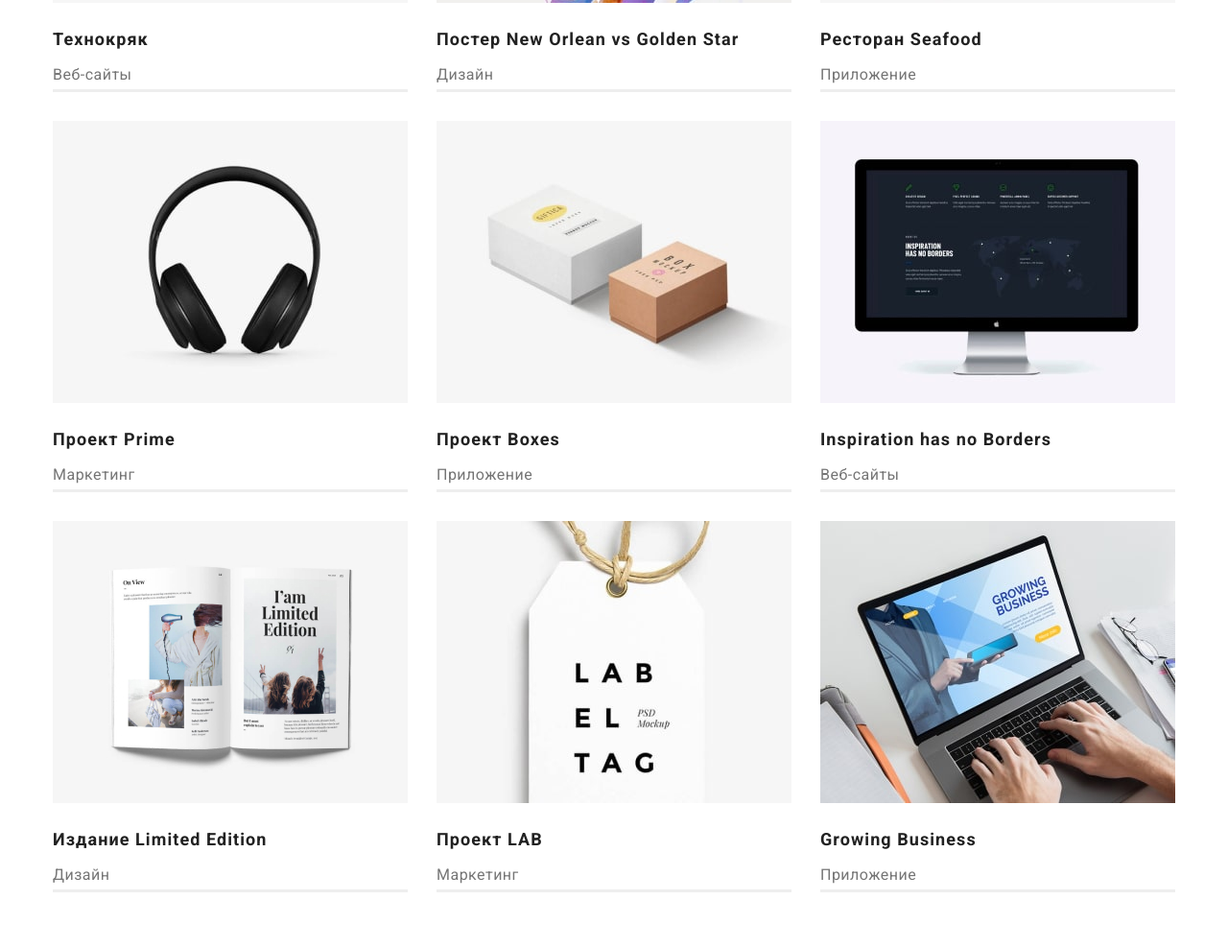
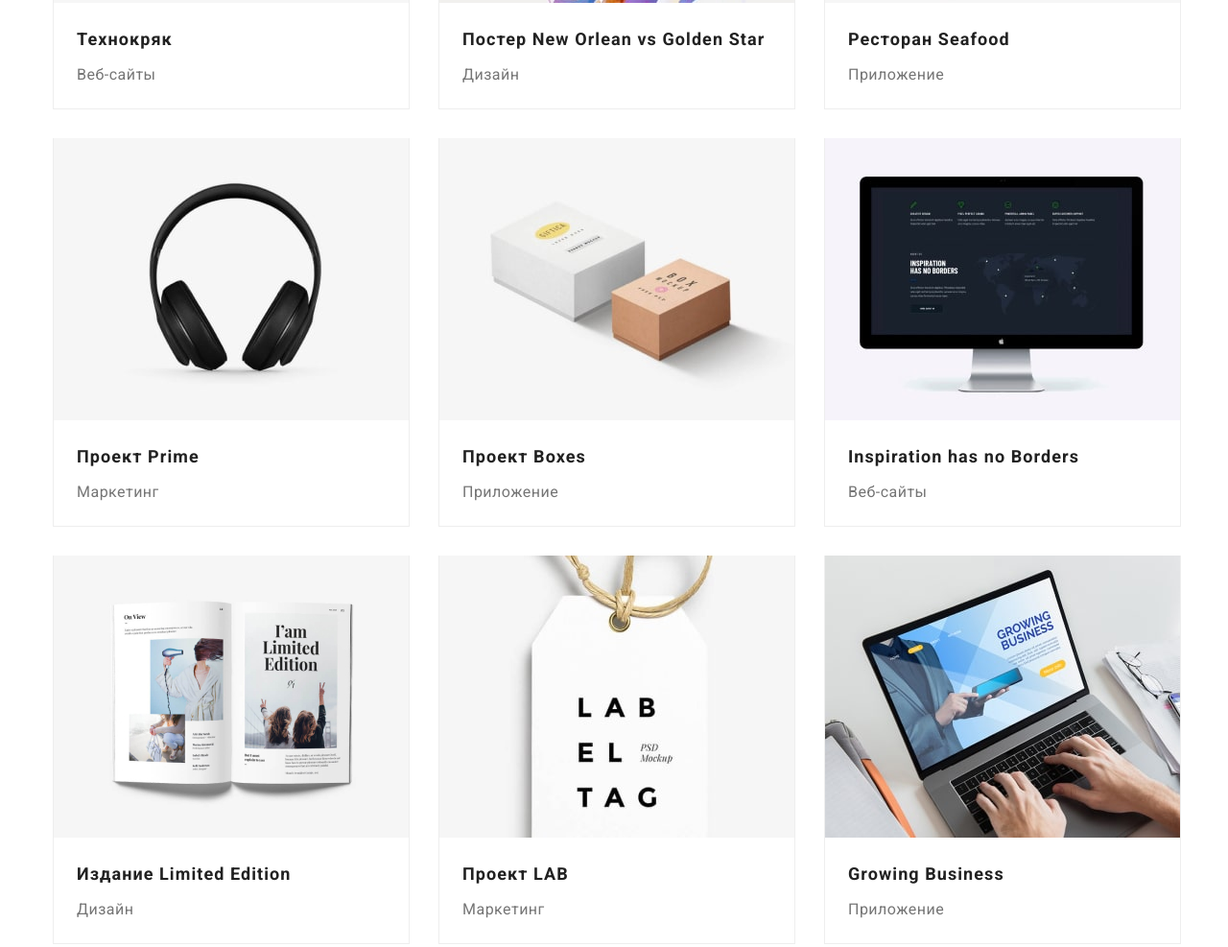
Before and after one commit to shxcf/goit-markup-hw-03, a plain HTML site: page portfolio.html in a window 1280 px wide. Shown: the part 533-1520 px from the top of the page at 96% size. Drawn offline with nearby package versions, Linux system fonts and the light colour scheme.

Commit message:
рамки

```diff
--- a/css/styles.css
+++ b/css/styles.css
@@ -197,6 +197,9 @@ body {
   background-color: var(--accent-title-color);
   width: 200px;
   height: 50px;
+  box-sizing: border-box;
+  box-shadow: 0px 4px 4px rgba(0, 0, 0, 0.15);
+  border-radius: 4px;
 }
 
 /* --------------------THINGS---------------- */
@@ -252,6 +255,14 @@ body {
   margin-right: 30px;
 }
 
+.group-item {
+  border: 10px solid #ffffff;
+  box-sizing: border-box;
+  box-shadow: 0px 1px 3px rgba(0, 0, 0, 0.12), 0px 1px 1px rgba(0, 0, 0, 0.14),
+    0px 2px 1px rgba(0, 0, 0, 0.2);
+  border-radius: 0px 0px 4px 4px;
+}
+
 .group-title {
   font-weight: 700;
   font-size: 36px;
@@ -279,6 +290,7 @@ body {
   color: var(--main-text-color);
   text-align: center;
   padding-top: 10px;
+  padding-bottom: 30px;
 }
 
 .group-item {
@@ -333,14 +345,20 @@ body {
 .themes-lists {
   display: flex;
   flex-wrap: wrap;
+  margin-right: -30px;
 }
 
 .themes-items {
   margin-right: 30px;
   margin-bottom: 30px;
-  border-bottom-width: 1 px;
-  border-bottom-style: solid;
-  border-bottom-color: #eeeeee;
+  border-bottom: 1px solid #eeeeee;
+  border-left: 1px solid #eeeeee;
+  border-right: 1px solid #eeeeee;
+}
+
+.themes-items-text {
+  margin-left: 24px;
+  margin-bottom: 20px;
 }
 
 .themes-items:nth-child(3n) {
--- a/portfolio.html
+++ b/portfolio.html
@@ -59,48 +59,66 @@
             <ul class="themes-lists list">
                 <li class="themes-items">
                     <img src="./images/img-portfolio1.jpg" alt="ноутбук" width="370" height="294">
+                    <div class="themes-items-text">
                         <h3 class="themes-item-title">Технокряк</h3>
                         <p class="themes-text">Веб-сайты</p>
+                    </div>
                 </li>
                 <li class="themes-items">
                     <img src="./images/img-portfolio2.jpg" alt="парни перехватывают мяч" width="370" height="294">
+                    <div class="themes-items-text">
                         <h3 class="themes-item-title">Постер New Orlean vs Golden Star</h3>
                         <p class="themes-text">Дизайн</p>
+                    </div>
                 </li>
                 <li class="themes-items">
                     <img src="./images/img-portfolio3.jpg" alt="логотип ресторана" width="370" height="294">
+                    <div class="themes-items-text">
                         <h3 class="themes-item-title">Ресторан Seafood</h3>
                         <p class="themes-text">Приложение</p>
+                    </div>
                 </li>
                 <li class="themes-items">
                     <img src="./images/img-portfolio4.jpg" alt="наушники" width="370" height="294">
+                    <div class="themes-items-text">
                         <h3 class="themes-item-title">Проект Prime</h3>
                         <p class="themes-text">Маркетинг</p>
+                    </div>
                 </li>
                 <li class="themes-items">
                     <img src="./images/img-portfolio5.jpg" alt="две коробки" width="370" height="294">
+                    <div class="themes-items-text">
                         <h3 class="themes-item-title">Проект Boxes</h3>
                         <p class="themes-text">Приложение</p>
+                    </div>
                 </li>
                 <li class="themes-items">
                     <img src="./images/img-portfolio6.jpg" alt="монитор" width="370" height="294">
+                    <div class="themes-items-text">
                         <h3 lang="en" class="themes-item-title">Inspiration has no Borders</h3>
                         <p class="themes-text">Веб-сайты</p>
+                    </div>
                 </li>
                 <li class="themes-items">
                     <img src="./images/img-portfolio7.jpg" alt="журнал" width="370" height="294">
+                    <div class="themes-items-text">
                         <h3 lang="en" class="themes-item-title">Издание Limited Edition</h3>
                         <p class="themes-text">Дизайн</p>
+                    </div>
                 </li>
                 <li class="themes-items">
                     <img src="./images/img-portfolio8.jpg" alt="бирка" width="370" height="294">
+                    <div class="themes-items-text">
                         <h3 class="themes-item-title">Проект LAB</h3>
                         <p class="themes-text">Маркетинг</p>
+                    </div>
                 </li>
                 <li class="themes-items">
                     <img src="./images/img-portfolio9.jpg" alt="человек работает за ноутбуком" width="370" height="294">
+                    <div class="themes-items-text">
                         <h3 lang="en" class="themes-item-title">Growing Business</h3>
                         <p class="themes-text">Приложение</p>
+                    </div>
                 </li>
             </ul>
         </div>
```
Lines whose indentation alone changed are shown as unchanged.
